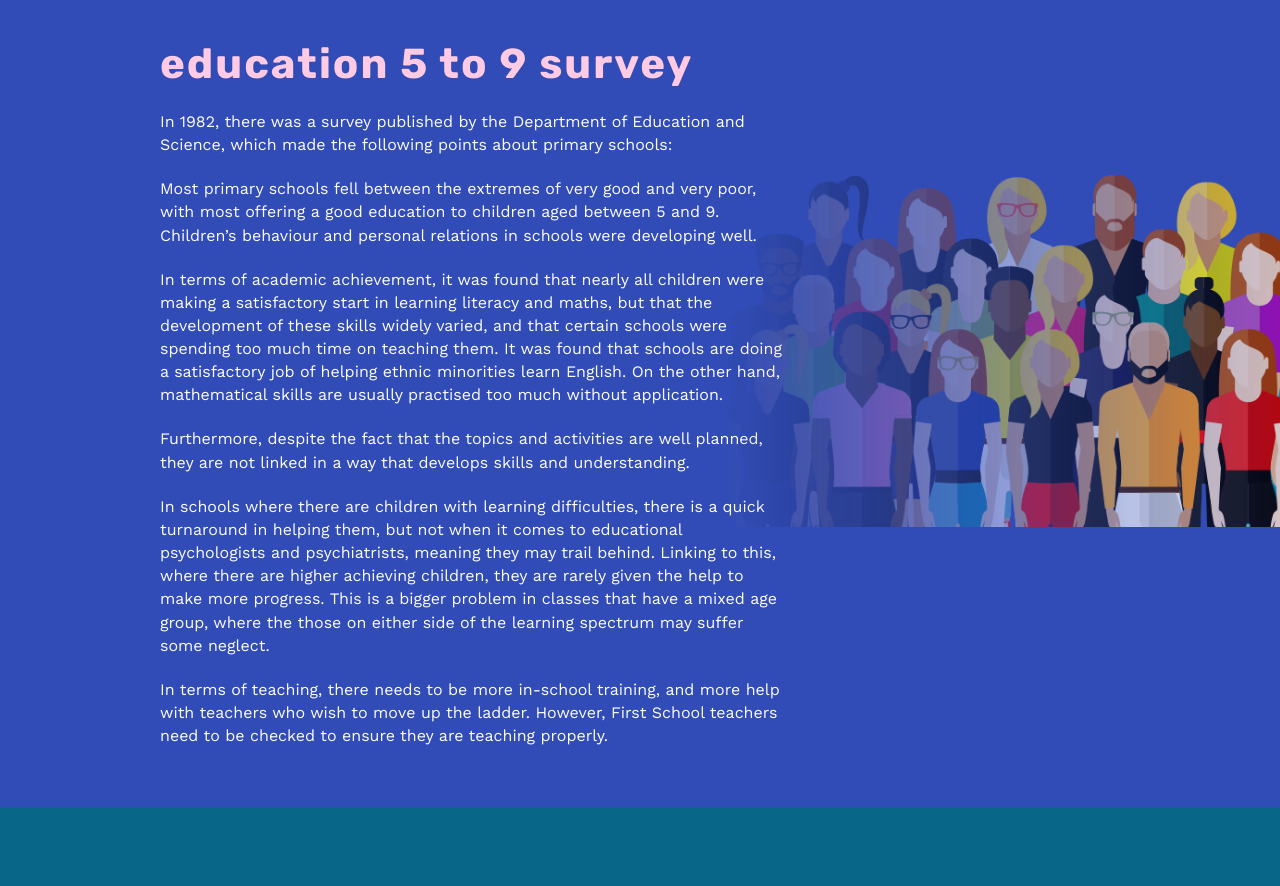
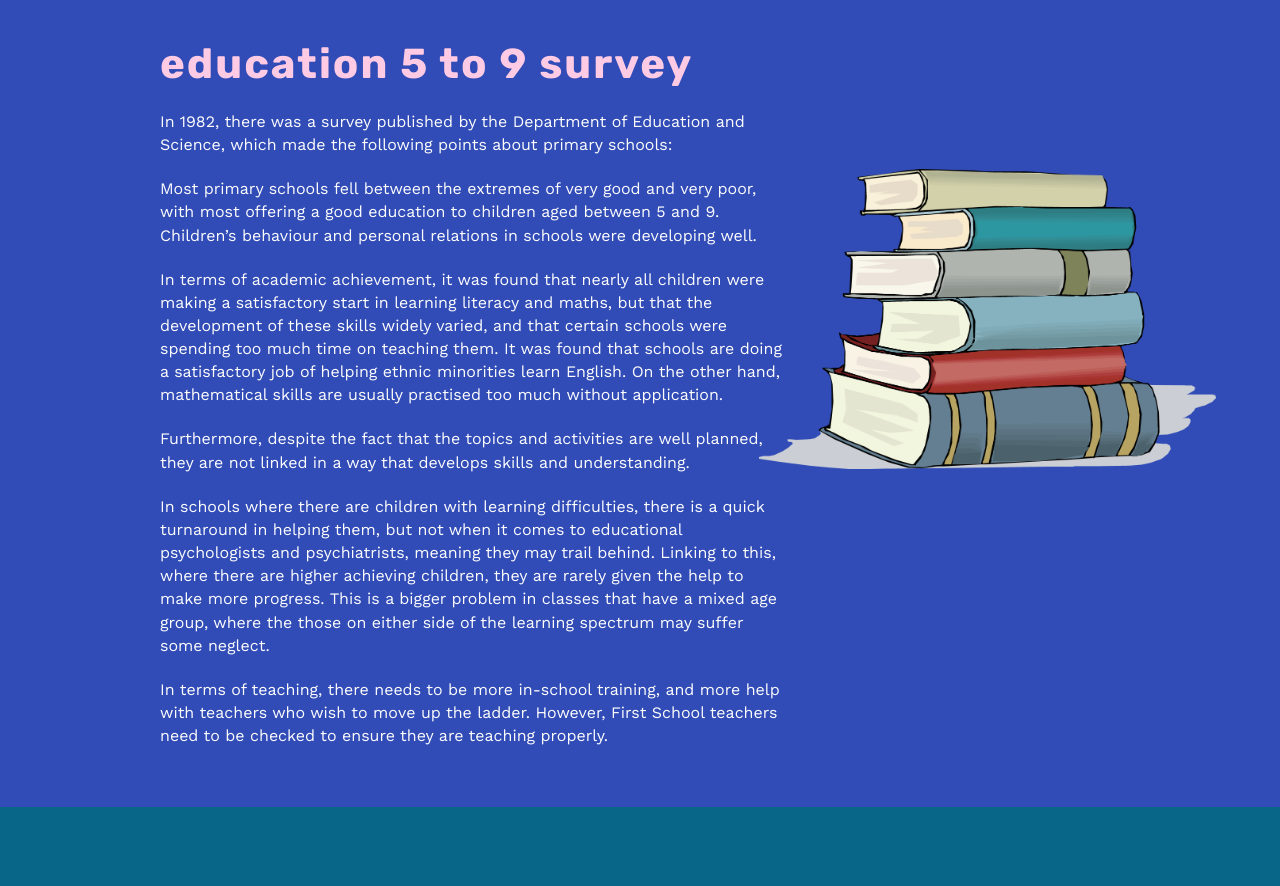
Before and after one commit to lucidstack/edurun, a website: page index.html in a window 1280 px wide. Shown: the part 1520-2406 px from the top of the page. Drawn offline with nearby package versions, Linux system fonts and the light colour scheme; a web font is replaced by a local one.

Commit message:
replace style in chapter-2

```diff
--- a/index.html
+++ b/index.html
@@ -54,7 +54,7 @@
     </div>
 
     <div class="chapter chapter-2">
-      <img class="crowd" src="assets/crowd.png" alt="Crowd">
+      <img class="books" src="assets/books.png" alt="Books">
       <h3>education 5 to 9 survey</h3>
       <p>
         In 1982, there was a survey published by the Department of Education
--- a/stylesheets/chapters.scss
+++ b/stylesheets/chapters.scss
@@ -59,12 +59,11 @@
     max-width: 65%;
   }
 
-  .crowd {
+  .books {
     position: absolute;
-    top: 20%;
-    right: -5%;
-    height: 50vh;
-    -webkit-mask-image: -webkit-gradient(linear, right center, left center, from(rgba(255, 255, 255, 1)), to(rgba(255, 0, 0, 0)));
+    top: 25%;
+    right: 5%;
+    height: 300px;
   }
 }
 
```
Also changed, not shown: chapters.css, main.css.
